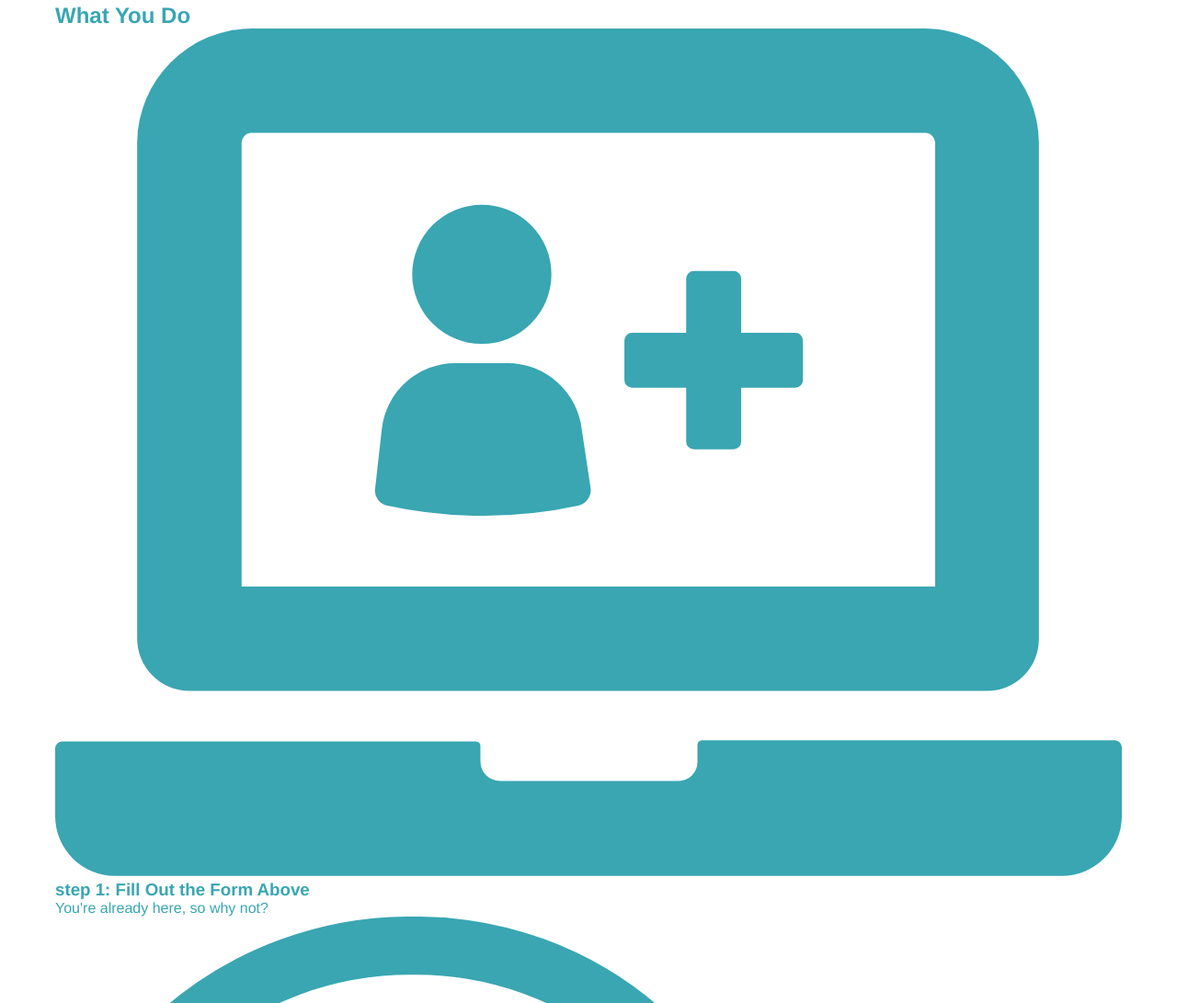
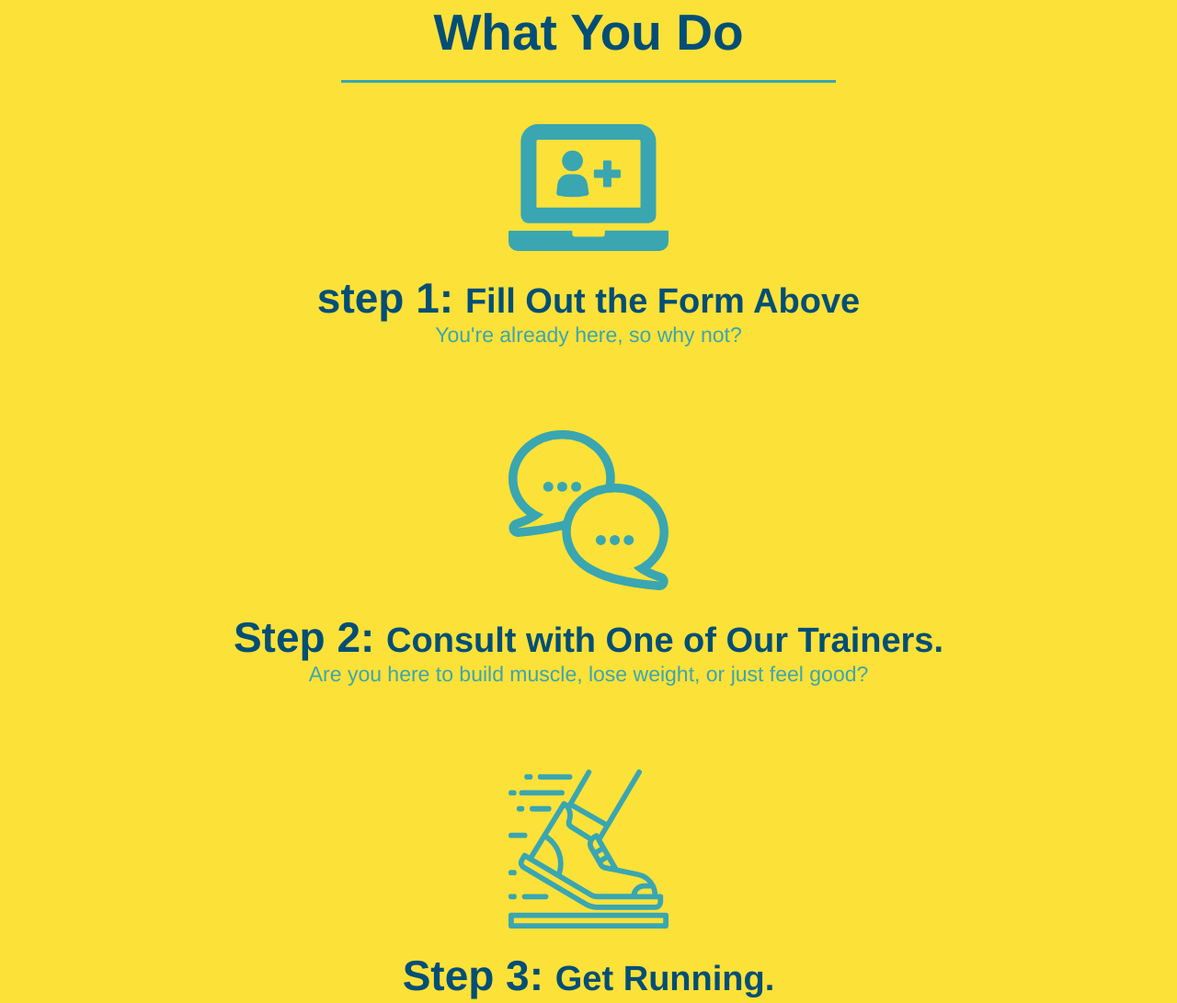
Before and after one commit to brookemadison/run-buddy, a plain HTML site: page index.html in a window 1280 px wide. Shown: the part 1117-2208 px from the top of the page at 92% size. Drawn offline with Linux system fonts and the light colour scheme.

Commit message:
style what you do section

```diff
--- a/assets/css/style.css
+++ b/assets/css/style.css
@@ -123,15 +123,6 @@ section {
 .intro {
   text-align: center;
 }
-.intro h2 {
-  font-size: 55px;
-  color: #024e76;
-  margin-bottom: 35px;
-  padding: 0 100px 20px 100px;
-  border-bottom: 3px solid;
-  border-color: #fce138;
-  display: inline-block;
-}
 .intro p {
   line-height: 1.7;
   color: #39a6b2;
@@ -139,3 +130,45 @@ section {
   font-size: 20px;
   margin: 0 auto;
 }
+.steps {
+  text-align: center;
+  background: #fce138;
+}
+.section-title {
+  font-size: 55px;
+  color: #024e76;
+  margin-bottom: 35px;
+  padding: 0 100px 20px 100px;
+  display: inline-block;
+  border-bottom: 3px solid;
+}
+
+.primary-border {
+  border-color: #fce138;
+}
+
+.secondary-border {
+  border-color: #39a6b2;
+}
+.steps div {
+  margin-bottom: 80px;
+}
+
+.steps img {
+  width: 15%;
+  margin: 10px 0;
+}
+
+.steps h3 {
+  color: #024e76;
+  font-size: 46px;
+  margin-top: 10px;
+}
+
+.steps p {
+  color: #39a6b2;
+  font-size: 23px;
+}
+.steps span {
+  font-size: 38px;
+}
--- a/index.html
+++ b/index.html
@@ -70,38 +70,38 @@
 
   <!-- "what we do" section -->
   <section id="what-we-do" class="intro">
-    <h2>What We Do</h2>
+    <h2 class="section-title primary-border">What We Do</h2>
     <p>butcher selfies chambray shabby chic gentrify readymade yr echo Echo Park XOXO Tumblr normcore Banksy direct trade Blue Bottle chillwave you probably haven't heard of them single-origin coffee Vice fanny pack fixie Odd Future Austin fingerstache pickled twee synth Wes Anderson Thundercats viral bitters flannel meggings narwhal Marfa Schlitz sustainable Intelligentsia umami deep v craft
     </p>
   </section></p>
   </section>
 
   <!-- "what you do" section -->
-  <section id="what-you-do">
-    <h2>What You Do</h2>
+  <section id="what-you-do" class="steps">
+    <h2 class="section-title secondary-border">What You Do</h2>
 
     <div>
       <!-- insert this img element -->
     <img src="./assets/images/step-1.svg" alt="" />
-    <h3>step 1: Fill Out the Form Above</h3>
+    <h3>step 1: <span>Fill Out the Form Above</span></h3>
       <p>You're already here, so why not?</p>
     </div>
 
     <div>
       <img src="./assets/images/step-2.svg" alt="" />
-      <h3>Step 2: Consult with One of Our Trainers.</h3>
+      <h3>Step 2: <span>Consult with One of Our Trainers.</span></h3>
       <p>Are you here to build muscle, lose weight, or just feel good?</p>
     </div>
 
     <div>
       <img src="./assets/images/step-3.svg" alt="" />
-      <h3>Step 3: Get Running.</h3>
+      <h3>Step 3: <span>Get Running.</span></h3>
       <p>Hit the ground running (literally) once your trainer lays out your plan.</p>
     </div>
 
     <div>
       <img src="./assets/images/step-4.svg" alt="" />
-      <h3>Step 4: See Results.</h3>
+      <h3>Step 4: <span>See Results.</span></h3>
       <p>Bi-weekly checkins with your trainer will keep you focused</p>
   </div>
 
```
